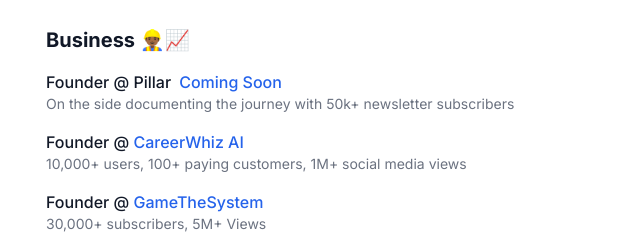
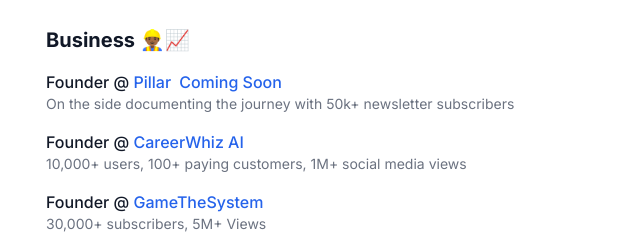
Before and after one commit to gmurrt/MyPortfolio, a plain HTML site: page index.html in a window 1280 px wide. Shown: the part 166-406 px from the top of the page, 282-922 px from the left. Drawn offline with nearby package versions, Linux system fonts and the light colour scheme.

Commit message:
Update index.html

```diff
--- a/index.html
+++ b/index.html
@@ -105,7 +105,7 @@
             <h2 id="business-section" class="text-lg sm:text-xl font-bold mb-3 sm:mb-4 section-heading inline-block relative">Business 👷🏾‍♂️📈</h2>
             <div class="space-y-3 sm:space-y-4">
                 <div>
-                    <p class="font-medium text-sm sm:text-base">Founder @ Pillar<span class="text-blue-600 ml-2">Coming Soon</span></p>
+                    <p class="font-medium text-sm sm:text-base">Founder @ <a href="https://www.thepillar.app" class="text-blue-600 hover:text-blue-700" target="_blank" rel="noopener">Pillar</a><span class="text-blue-600 ml-2">Coming Soon</span></p>
                     <p class="text-gray-500 text-xs sm:text-sm">On the side documenting the journey with 50k+ newsletter subscribers</p>
 
                 </div>
```
